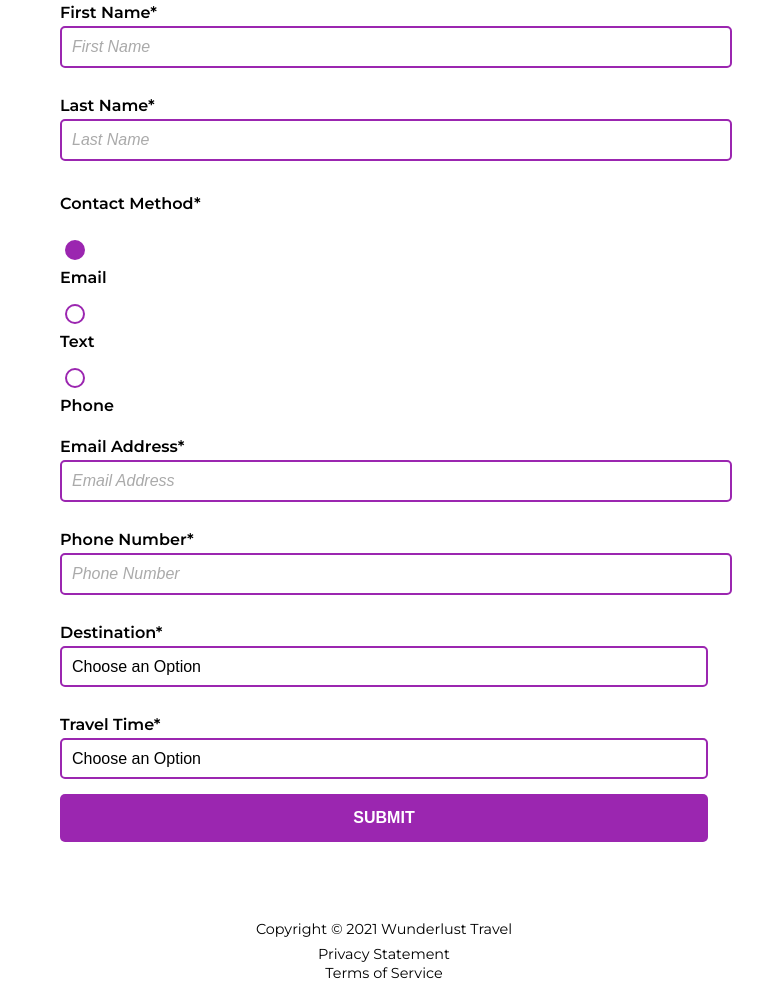
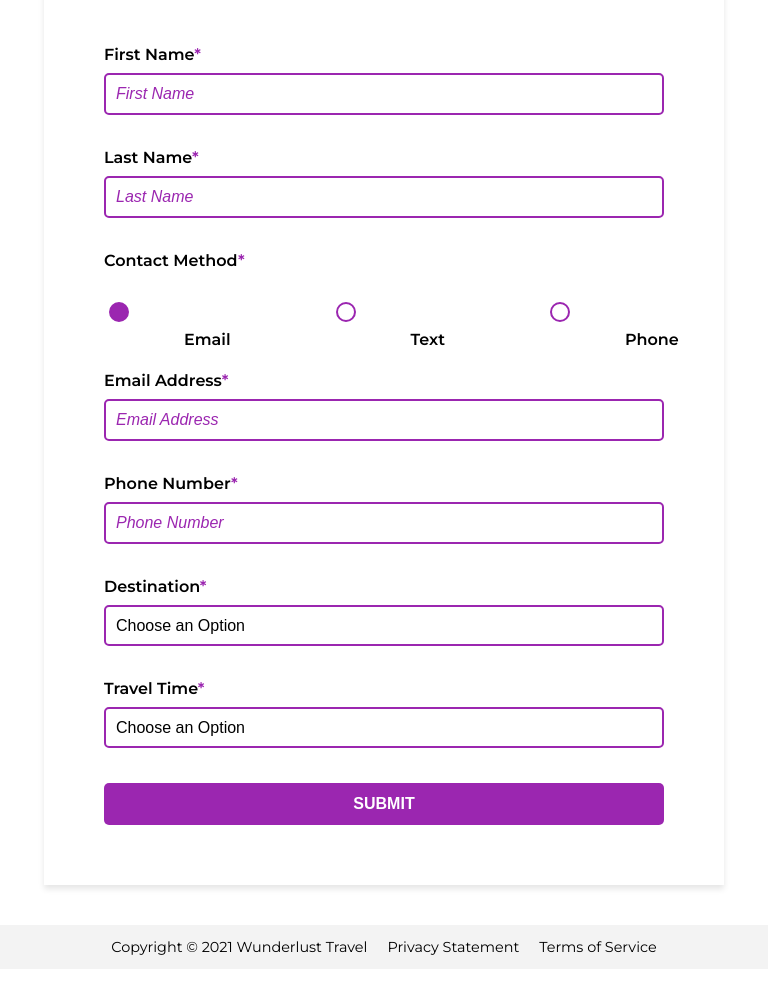
Before and after one commit to AlpOnCaffeine/wunderlust, a plain HTML site: page wunderlust-majorca.html in a window 768 px wide. Shown: the part 2998-4003 px from the top of the page. After the commit the page ends 3967 px from the top, so only its background shows below. Drawn offline with Linux system fonts and the light colour scheme; a web font is replaced by a local one.

Commit message:
Update styles2.css
tablet styles viewport done

```diff
--- a/styles2.css
+++ b/styles2.css
@@ -857,4 +857,167 @@ footer a:hover {
     color: #000; /* Black text for descriptions */
     margin: 0; /* Remove default margin */
 }
+/* Styles for the form */
+/* Contact Section */
+#contact {
+    background-color: #fff; /* White background */
+    padding: 40px; /* Add padding */
+    max-width: 600px; /* Restrict width */
+    margin: 0 auto; /* Center align the section */
+    font-family: 'Montserrat', sans-serif;
+    color: #000; /* Black text */
+    box-shadow: 0 4px 6px rgba(0, 0, 0, 0.1); /* Subtle shadow for form */
 }
+
+/* Heading Styling */
+#contact h3 {
+    font-size: 1.8rem;
+    font-weight: bold;
+    margin-bottom: 10px;
+    color: #000;
+}
+
+#contact .form-required {
+    font-size: 1rem;
+    color: #000000; /* Purple */
+    font-weight: normal;
+}
+
+/* Input Label Styling */
+#contact label {
+    display: block;
+    font-weight: bold;
+    margin-top: 20px;
+    font-size: 1rem;
+    color: #000;
+}
+
+#contact .required {
+    color: #9B26B0; /* Purple for required asterisk */
+}
+
+/* Input Fields */
+#contact input[type="text"],
+#contact input[type="email"],
+#contact input[type="tel"],
+#contact select {
+    width: 100%;
+    padding: 10px;
+    margin-top: 5px;
+    border: 2px solid #9B26B0; /* Purple border */
+    border-radius: 5px;
+    font-size: 1rem;
+    color: #000; /* Black text */
+    box-sizing: border-box;
+}
+
+#contact input[type="text"]::placeholder,
+#contact input[type="email"]::placeholder,
+#contact input[type="tel"]::placeholder {
+    color: #9B26B0; /* Purple placeholders */
+}
+
+/* Fieldset Styling */
+#contact fieldset {
+    display: flex; /* Use flexbox for layout */
+    align-items: center; /* Center-align items */
+    gap: 20px; /* space between radios */
+    justify-content: space-between; /* Add spacing between radio buttons */
+    margin: 20px 0;
+    padding: 0;
+    border: none;
+}
+
+/* Radio Buttons */
+.radio-input {
+    display: flex;
+    align-items: center;
+    gap: 10px;
+}
+
+.radio-input input[type="radio"] {
+    margin-right: 10px;
+    width: 60px;
+    height: 60px;
+    accent-color: #9B26B0; /* Purple accent for radio buttons */
+}
+
+.radio-label {
+    font-size: 1rem;
+    color: #000; /* Black text */
+    padding: 80px;
+
+}
+
+/* Custom Select Styling */
+.custom-select {
+    position: relative;
+}
+
+
+.custom-select select {
+    appearance: none;
+    -webkit-appearance: none;
+    -moz-appearance: none;
+    padding: 10px;
+    background-color: #fff;
+    border: 2px solid #9B26B0; /* Purple border */
+    border-radius: 5px;
+    width: 100%;
+    font-size: 1rem;
+    color: #000;
+}
+
+.custom-select span.focus {
+    position: absolute;
+    right: 10px;
+    top: 50%;
+    transform: translateY(-50%);
+    pointer-events: none;
+    font-size: 1.2rem;
+    color: #9B26B0; /* Purple dropdown arrow */
+}
+
+/* Submit Button */
+#contact input[type="submit"] {
+    background-color: #9B26B0; /* Purple background */
+    color: #fff; /* White text */
+    border: none;
+    padding: 12px;
+    width: 100%;
+    font-size: 1rem;
+    font-weight: bold;
+    border-radius: 5px;
+    margin-top: 20px;
+    cursor: pointer;
+    transition: background-color 0.3s ease;
+}
+
+#contact input[type="submit"]:hover {
+    background-color: #7a1d8d; /* Darker purple on hover */
+}
+/*Styles for the footer*/
+footer {
+    display: flex;
+    justify-content: center; /* Center the content horizontally */
+    align-items: center; /* Align items vertically */
+    gap: 20px; /* Add space between the elements */
+    padding: 10px 20px; /* Add padding around the footer */
+    background-color: #f3f3f3; /* Light grey background */
+    font-size: 0.9rem; /* Slightly smaller text */
+    color: #000; /* Black text */
+}
+
+footer p {
+    margin: 0; /* Remove default margin from the paragraph */
+}
+
+footer a {
+    text-decoration: none; /* Remove underline from links */
+    color: #000; /* Black text */
+}
+
+footer a:hover {
+    text-decoration: underline; /* Add underline on hover */
+}
+}
```
